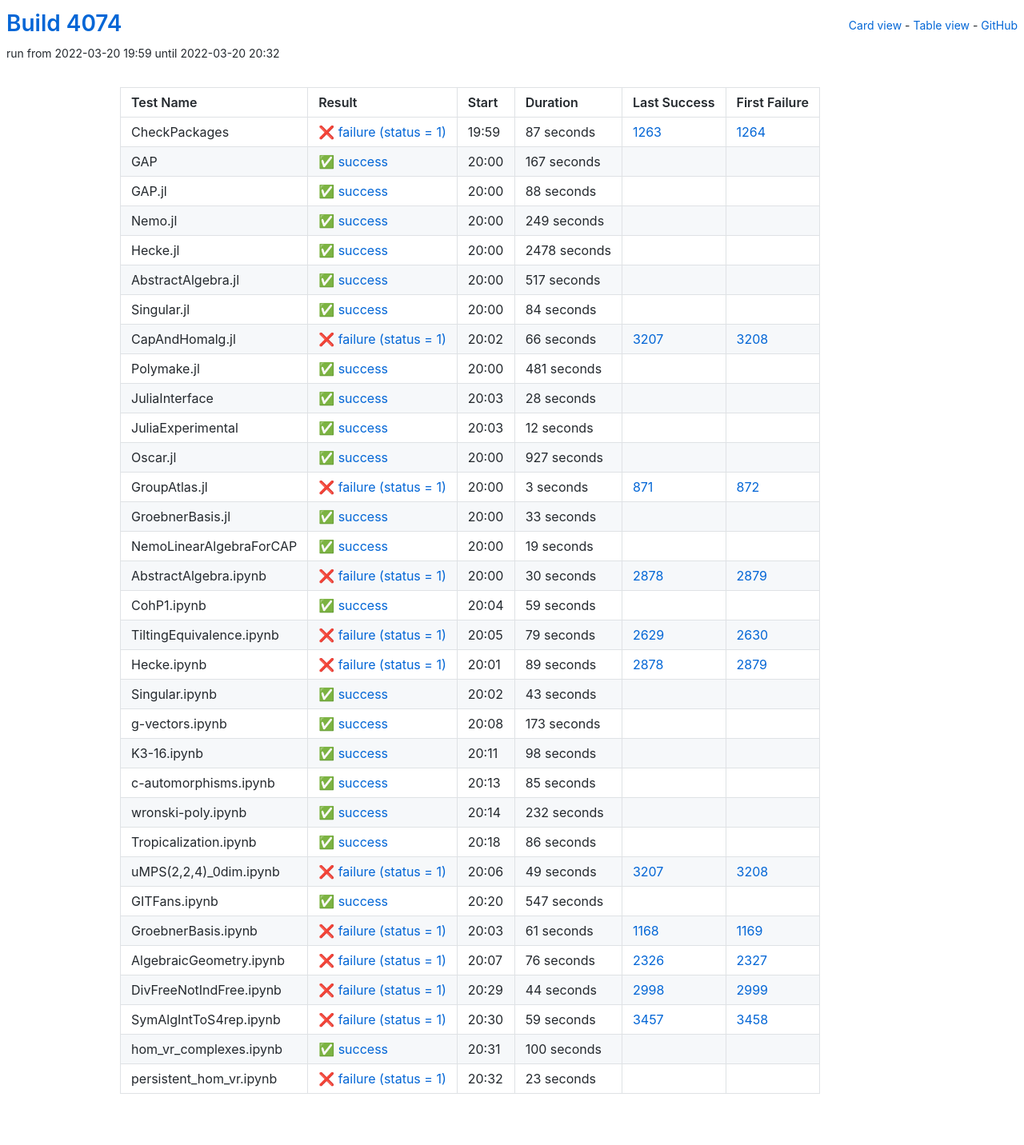
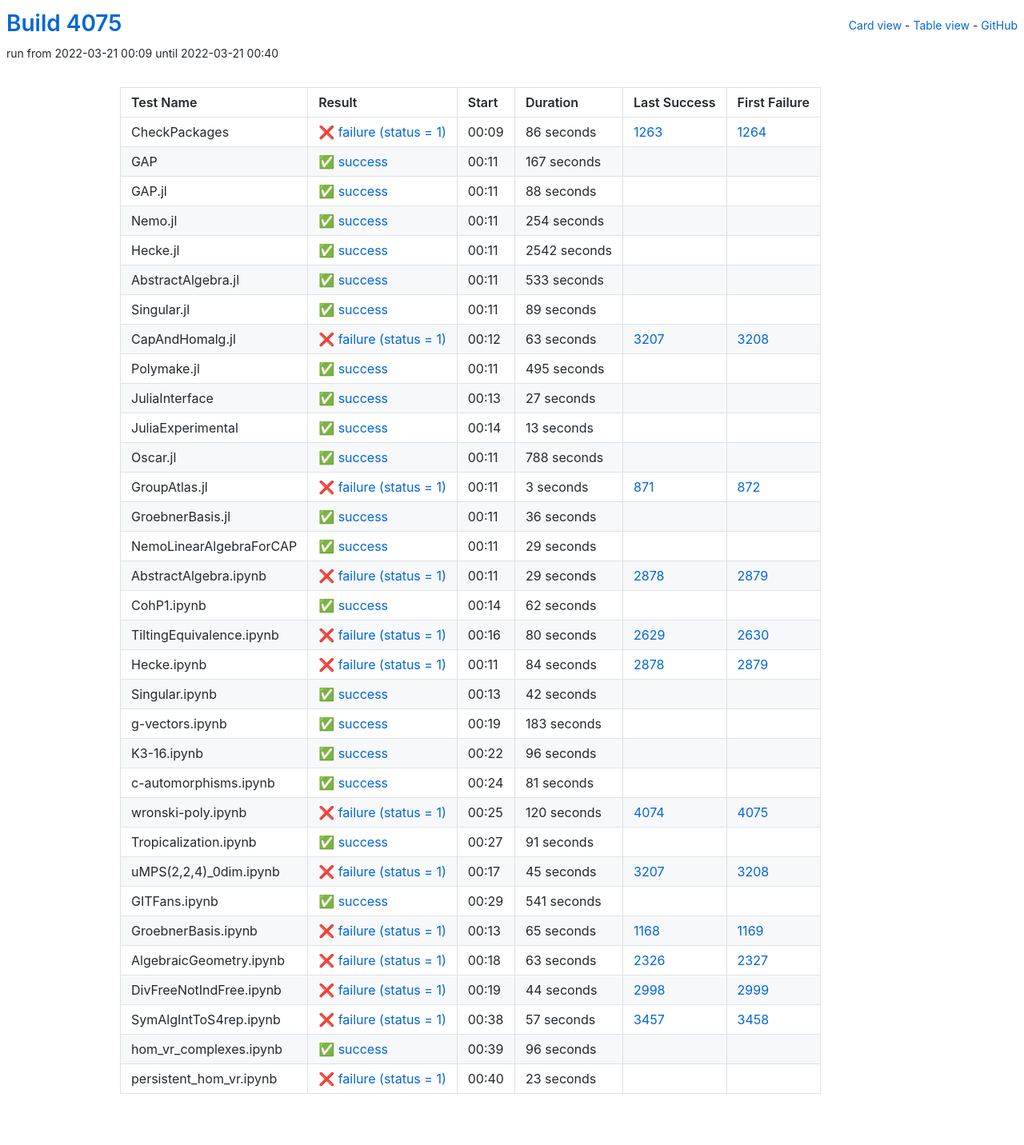
Before and after one commit to oscar-system/oscar-ci-status-stable, a Jekyll site: the page built from table.html, in a window 1280 px wide. Shown: the whole page at 80% size. Built offline with Jekyll 4.4.1, drawn with Linux system fonts in a browser that asks for light colours.

Commit message:
Build #4075

```diff
--- a/_data/ci.yml
+++ b/_data/ci.yml
@@ -1,6 +1,6 @@
 ---
-build: 4074
-build_url: https://oscarci.mathematik.uni-kl.de/job/oscar-stable/4074/
+build: 4075
+build_url: https://oscarci.mathematik.uni-kl.de/job/oscar-stable/4075/
 job: oscar-stable
 organization: oscar-system
 repo: oscar-ci-status-stable
@@ -8,20 +8,20 @@ repourl: https://github.com/oscar-system/oscar-ci-status-stable
 tests:
 - name: CheckPackages
   id: checkpackages
-  log: https://oscarci.mathematik.uni-kl.de/job/oscar-stable/4074/artifact/logs/build-4074/CheckPackages.log
-  start: 2022-03-20 19:59
+  log: https://oscarci.mathematik.uni-kl.de/job/oscar-stable/4075/artifact/logs/build-4075/CheckPackages.log
+  start: 2022-03-21 00:09
   success: false
   exitcode: 1
   status: failure
-  duration: 87
+  duration: 86
   last_success: 1263
   last_success_url: https://oscarci.mathematik.uni-kl.de/job/oscar-stable/1263/
   first_failure: 1264
   first_failure_url: https://oscarci.mathematik.uni-kl.de/job/oscar-stable/1264/
 - name: GAP
   id: gap
-  log: https://oscarci.mathematik.uni-kl.de/job/oscar-stable/4074/artifact/logs/build-4074/GAP.log
-  start: 2022-03-20 20:00
+  log: https://oscarci.mathematik.uni-kl.de/job/oscar-stable/4075/artifact/logs/build-4075/GAP.log
+  start: 2022-03-21 00:11
   success: true
   exitcode: 0
   status: success
@@ -32,8 +32,8 @@ tests:
   first_failure_url:
 - name: GAP.jl
   id: gap-jl
-  log: https://oscarci.mathematik.uni-kl.de/job/oscar-stable/4074/artifact/logs/build-4074/GAP.jl.log
-  start: 2022-03-20 20:00
+  log: https://oscarci.mathematik.uni-kl.de/job/oscar-stable/4075/artifact/logs/build-4075/GAP.jl.log
+  start: 2022-03-21 00:11
   success: true
   exitcode: 0
   status: success
@@ -44,116 +44,116 @@ tests:
   first_failure_url:
 - name: Nemo.jl
   id: nemo-jl
-  log: https://oscarci.mathematik.uni-kl.de/job/oscar-stable/4074/artifact/logs/build-4074/Nemo.jl.log
-  start: 2022-03-20 20:00
+  log: https://oscarci.mathematik.uni-kl.de/job/oscar-stable/4075/artifact/logs/build-4075/Nemo.jl.log
+  start: 2022-03-21 00:11
   success: true
   exitcode: 0
   status: success
-  duration: 249
+  duration: 254
   last_success: false
   last_success_url:
   first_failure: false
   first_failure_url:
 - name: Hecke.jl
   id: hecke-jl
-  log: https://oscarci.mathematik.uni-kl.de/job/oscar-stable/4074/artifact/logs/build-4074/Hecke.jl.log
-  start: 2022-03-20 20:00
+  log: https://oscarci.mathematik.uni-kl.de/job/oscar-stable/4075/artifact/logs/build-4075/Hecke.jl.log
+  start: 2022-03-21 00:11
   success: true
   exitcode: 0
   status: success
-  duration: 2478
+  duration: 2542
   last_success: false
   last_success_url:
   first_failure: false
   first_failure_url:
 - name: AbstractAlgebra.jl
   id: abstractalgebra-jl
-  log: https://oscarci.mathematik.uni-kl.de/job/oscar-stable/4074/artifact/logs/build-4074/AbstractAlgebra.jl.log
-  start: 2022-03-20 20:00
+  log: https://oscarci.mathematik.uni-kl.de/job/oscar-stable/4075/artifact/logs/build-4075/AbstractAlgebra.jl.log
+  start: 2022-03-21 00:11
   success: true
   exitcode: 0
   status: success
-  duration: 517
+  duration: 533
   last_success: false
   last_success_url:
   first_failure: false
   first_failure_url:
 - name: Singular.jl
   id: singular-jl
-  log: https://oscarci.mathematik.uni-kl.de/job/oscar-stable/4074/artifact/logs/build-4074/Singular.jl.log
-  start: 2022-03-20 20:00
+  log: https://oscarci.mathematik.uni-kl.de/job/oscar-stable/4075/artifact/logs/build-4075/Singular.jl.log
+  start: 2022-03-21 00:11
   success: true
   exitcode: 0
   status: success
-  duration: 84
+  duration: 89
   last_success: false
   last_success_url:
   first_failure: false
   first_failure_url:
 - name: CapAndHomalg.jl
   id: capandhomalg-jl
-  log: https://oscarci.mathematik.uni-kl.de/job/oscar-stable/4074/artifact/logs/build-4074/CapAndHomalg.jl.log
-  start: 2022-03-20 20:02
+  log: https://oscarci.mathematik.uni-kl.de/job/oscar-stable/4075/artifact/logs/build-4075/CapAndHomalg.jl.log
+  start: 2022-03-21 00:12
   success: false
   exitcode: 1
   status: failure
-  duration: 66
+  duration: 63
   last_success: 3207
   last_success_url: https://oscarci.mathematik.uni-kl.de/job/oscar-stable/3207/
   first_failure: 3208
   first_failure_url: https://oscarci.mathematik.uni-kl.de/job/oscar-stable/3208/
 - name: Polymake.jl
   id: polymake-jl
-  log: https://oscarci.mathematik.uni-kl.de/job/oscar-stable/4074/artifact/logs/build-4074/Polymake.jl.log
-  start: 2022-03-20 20:00
+  log: https://oscarci.mathematik.uni-kl.de/job/oscar-stable/4075/artifact/logs/build-4075/Polymake.jl.log
+  start: 2022-03-21 00:11
   success: true
   exitcode: 0
   status: success
-  duration: 481
+  duration: 495
   last_success: false
   last_success_url:
   first_failure: false
   first_failure_url:
 - name: JuliaInterface
   id: juliainterface
-  log: https://oscarci.mathematik.uni-kl.de/job/oscar-stable/4074/artifact/logs/build-4074/JuliaInterface.log
-  start: 2022-03-20 20:03
+  log: https://oscarci.mathematik.uni-kl.de/job/oscar-stable/4075/artifact/logs/build-4075/JuliaInterface.log
+  start: 2022-03-21 00:13
   success: true
   exitcode: 0
   status: success
-  duration: 28
+  duration: 27
   last_success: false
   last_success_url:
   first_failure: false
   first_failure_url:
 - name: JuliaExperimental
   id: juliaexperimental
-  log: https://oscarci.mathematik.uni-kl.de/job/oscar-stable/4074/artifact/logs/build-4074/JuliaExperimental.log
-  start: 2022-03-20 20:03
+  log: https://oscarci.mathematik.uni-kl.de/job/oscar-stable/4075/artifact/logs/build-4075/JuliaExperimental.log
+  start: 2022-03-21 00:14
   success: true
   exitcode: 0
   status: success
-  duration: 12
+  duration: 13
   last_success: false
   last_success_url:
   first_failure: false
   first_failure_url:
 - name: Oscar.jl
   id: oscar-jl
-  log: https://oscarci.mathematik.uni-kl.de/job/oscar-stable/4074/artifact/logs/build-4074/Oscar.jl.log
-  start: 2022-03-20 20:00
+  log: https://oscarci.mathematik.uni-kl.de/job/oscar-stable/4075/artifact/logs/build-4075/Oscar.jl.log
+  start: 2022-03-21 00:11
   success: true
   exitcode: 0
   status: success
-  duration: 927
+  duration: 788
   last_success: false
   last_success_url:
   first_failure: false
   first_failure_url:
 - name: GroupAtlas.jl
   id: groupatlas-jl
-  log: https://oscarci.mathematik.uni-kl.de/job/oscar-stable/4074/artifact/logs/build-4074/GroupAtlas.jl.log
-  start: 2022-03-20 20:00
+  log: https://oscarci.mathematik.uni-kl.de/job/oscar-stable/4075/artifact/logs/build-4075/GroupAtlas.jl.log
+  start: 2022-03-21 00:11
   success: false
   exitcode: 1
   status: failure
@@ -164,200 +164,200 @@ tests:
   first_failure_url: https://oscarci.mathematik.uni-kl.de/job/oscar-stable/872/
 - name: GroebnerBasis.jl
   id: groebnerbasis-jl
-  log: https://oscarci.mathematik.uni-kl.de/job/oscar-stable/4074/artifact/logs/build-4074/GroebnerBasis.jl.log
-  start: 2022-03-20 20:00
+  log: https://oscarci.mathematik.uni-kl.de/job/oscar-stable/4075/artifact/logs/build-4075/GroebnerBasis.jl.log
+  start: 2022-03-21 00:11
   success: true
   exitcode: 0
   status: success
-  duration: 33
+  duration: 36
   last_success: false
   last_success_url:
   first_failure: false
   first_failure_url:
 - name: NemoLinearAlgebraForCAP
   id: nemolinearalgebraforcap
-  log: https://oscarci.mathematik.uni-kl.de/job/oscar-stable/4074/artifact/logs/build-4074/NemoLinearAlgebraForCAP.log
-  start: 2022-03-20 20:00
+  log: https://oscarci.mathematik.uni-kl.de/job/oscar-stable/4075/artifact/logs/build-4075/NemoLinearAlgebraForCAP.log
+  start: 2022-03-21 00:11
   success: true
   exitcode: 0
   status: success
-  duration: 19
+  duration: 29
   last_success: false
   last_success_url:
   first_failure: false
   first_failure_url:
 - name: AbstractAlgebra.ipynb
   id: abstractalgebra-ipynb
-  log: https://oscarci.mathematik.uni-kl.de/job/oscar-stable/4074/artifact/logs/build-4074/AbstractAlgebra.ipynb.log
-  start: 2022-03-20 20:00
+  log: https://oscarci.mathematik.uni-kl.de/job/oscar-stable/4075/artifact/logs/build-4075/AbstractAlgebra.ipynb.log
+  start: 2022-03-21 00:11
   success: false
   exitcode: 1
   status: failure
-  duration: 30
+  duration: 29
   last_success: 2878
   last_success_url: https://oscarci.mathematik.uni-kl.de/job/oscar-stable/2878/
   first_failure: 2879
   first_failure_url: https://oscarci.mathematik.uni-kl.de/job/oscar-stable/2879/
 - name: CohP1.ipynb
   id: cohp1-ipynb
-  log: https://oscarci.mathematik.uni-kl.de/job/oscar-stable/4074/artifact/logs/build-4074/CohP1.ipynb.log
-  start: 2022-03-20 20:04
+  log: https://oscarci.mathematik.uni-kl.de/job/oscar-stable/4075/artifact/logs/build-4075/CohP1.ipynb.log
+  start: 2022-03-21 00:14
   success: true
   exitcode: 0
   status: success
-  duration: 59
+  duration: 62
   last_success: false
   last_success_url:
   first_failure: false
   first_failure_url:
 - name: TiltingEquivalence.ipynb
   id: tiltingequivalence-ipynb
-  log: https://oscarci.mathematik.uni-kl.de/job/oscar-stable/4074/artifact/logs/build-4074/TiltingEquivalence.ipynb.log
-  start: 2022-03-20 20:05
+  log: https://oscarci.mathematik.uni-kl.de/job/oscar-stable/4075/artifact/logs/build-4075/TiltingEquivalence.ipynb.log
+  start: 2022-03-21 00:16
   success: false
   exitcode: 1
   status: failure
-  duration: 79
+  duration: 80
   last_success: 2629
   last_success_url: https://oscarci.mathematik.uni-kl.de/job/oscar-stable/2629/
   first_failure: 2630
   first_failure_url: https://oscarci.mathematik.uni-kl.de/job/oscar-stable/2630/
 - name: Hecke.ipynb
   id: hecke-ipynb
-  log: https://oscarci.mathematik.uni-kl.de/job/oscar-stable/4074/artifact/logs/build-4074/Hecke.ipynb.log
-  start: 2022-03-20 20:01
+  log: https://oscarci.mathematik.uni-kl.de/job/oscar-stable/4075/artifact/logs/build-4075/Hecke.ipynb.log
+  start: 2022-03-21 00:11
   success: false
   exitcode: 1
   status: failure
-  duration: 89
+  duration: 84
   last_success: 2878
   last_success_url: https://oscarci.mathematik.uni-kl.de/job/oscar-stable/2878/
   first_failure: 2879
   first_failure_url: https://oscarci.mathematik.uni-kl.de/job/oscar-stable/2879/
 - name: Singular.ipynb
   id: singular-ipynb
-  log: https://oscarci.mathematik.uni-kl.de/job/oscar-stable/4074/artifact/logs/build-4074/Singular.ipynb.log
-  start: 2022-03-20 20:02
+  log: https://oscarci.mathematik.uni-kl.de/job/oscar-stable/4075/artifact/logs/build-4075/Singular.ipynb.log
+  start: 2022-03-21 00:13
   success: true
   exitcode: 0
   status: success
-  duration: 43
+  duration: 42
   last_success: false
   last_success_url:
   first_failure: false
   first_failure_url:
 - name: g-vectors.ipynb
   id: g-vectors-ipynb
-  log: https://oscarci.mathematik.uni-kl.de/job/oscar-stable/4074/artifact/logs/build-4074/g-vectors.ipynb.log
-  start: 2022-03-20 20:08
+  log: https://oscarci.mathematik.uni-kl.de/job/oscar-stable/4075/artifact/logs/build-4075/g-vectors.ipynb.log
+  start: 2022-03-21 00:19
   success: true
   exitcode: 0
   status: success
-  duration: 173
+  duration: 183
   last_success: false
   last_success_url:
   first_failure: false
   first_failure_url:
 - name: K3-16.ipynb
   id: k3-16-ipynb
-  log: https://oscarci.mathematik.uni-kl.de/job/oscar-stable/4074/artifact/logs/build-4074/K3-16.ipynb.log
-  start: 2022-03-20 20:11
+  log: https://oscarci.mathematik.uni-kl.de/job/oscar-stable/4075/artifact/logs/build-4075/K3-16.ipynb.log
+  start: 2022-03-21 00:22
   success: true
   exitcode: 0
   status: success
-  duration: 98
+  duration: 96
   last_success: false
   last_success_url:
   first_failure: false
   first_failure_url:
 - name: c-automorphisms.ipynb
   id: c-automorphisms-ipynb
-  log: https://oscarci.mathematik.uni-kl.de/job/oscar-stable/4074/artifact/logs/build-4074/c-automorphisms.ipynb.log
-  start: 2022-03-20 20:13
+  log: https://oscarci.mathematik.uni-kl.de/job/oscar-stable/4075/artifact/logs/build-4075/c-automorphisms.ipynb.log
+  start: 2022-03-21 00:24
   success: true
   exitcode: 0
   status: success
-  duration: 85
+  duration: 81
   last_success: false
   last_success_url:
   first_failure: false
   first_failure_url:
 - name: wronski-poly.ipynb
   id: wronski-poly-ipynb
-  log: https://oscarci.mathematik.uni-kl.de/job/oscar-stable/4074/artifact/logs/build-4074/wronski-poly.ipynb.log
-  start: 2022-03-20 20:14
+  log: https://oscarci.mathematik.uni-kl.de/job/oscar-stable/4075/artifact/logs/build-4075/wronski-poly.ipynb.log
+  start: 2022-03-21 00:25
+  success: false
+  exitcode: 1
+  status: failure
+  duration: 120
+  last_success: 4074
+  last_success_url: https://oscarci.mathematik.uni-kl.de/job/oscar-stable/4074/
+  first_failure: 4075
+  first_failure_url: https://oscarci.mathematik.uni-kl.de/job/oscar-stable/4075/
+- name: Tropicalization.ipynb
+  id: tropicalization-ipynb
+  log: https://oscarci.mathematik.uni-kl.de/job/oscar-stable/4075/artifact/logs/build-4075/Tropicalization.ipynb.log
+  start: 2022-03-21 00:27
   success: true
   exitcode: 0
   status: success
-  duration: 232
-  last_success: false
-  last_success_url:
-  first_failure: false
-  first_failure_url:
-- name: Tropicalization.ipynb
-  id: tropicalization-ipynb
-  log: https://oscarci.mathematik.uni-kl.de/job/oscar-stable/4074/artifact/logs/build-4074/Tropicalization.ipynb.log
-  start: 2022-03-20 20:18
-  success: true
-  exitcode: 0
-  status: success
-  duration: 86
+  duration: 91
   last_success: false
   last_success_url:
   first_failure: false
   first_failure_url:
 - name: uMPS(2,2,4)_0dim.ipynb
   id: umps-2-2-4-0dim-ipynb
-  log: https://oscarci.mathematik.uni-kl.de/job/oscar-stable/4074/artifact/logs/build-4074/uMPS-2-2-4-_0dim.ipynb.log
-  start: 2022-03-20 20:06
+  log: https://oscarci.mathematik.uni-kl.de/job/oscar-stable/4075/artifact/logs/build-4075/uMPS-2-2-4-_0dim.ipynb.log
+  start: 2022-03-21 00:17
   success: false
   exitcode: 1
   status: failure
-  duration: 49
+  duration: 45
   last_success: 3207
   last_success_url: https://oscarci.mathematik.uni-kl.de/job/oscar-stable/3207/
   first_failure: 3208
   first_failure_url: https://oscarci.mathematik.uni-kl.de/job/oscar-stable/3208/
 - name: GITFans.ipynb
   id: gitfans-ipynb
-  log: https://oscarci.mathematik.uni-kl.de/job/oscar-stable/4074/artifact/logs/build-4074/GITFans.ipynb.log
-  start: 2022-03-20 20:20
+  log: https://oscarci.mathematik.uni-kl.de/job/oscar-stable/4075/artifact/logs/build-4075/GITFans.ipynb.log
+  start: 2022-03-21 00:29
   success: true
   exitcode: 0
   status: success
-  duration: 547
+  duration: 541
   last_success: false
   last_success_url:
   first_failure: false
   first_failure_url:
 - name: GroebnerBasis.ipynb
   id: groebnerbasis-ipynb
-  log: https://oscarci.mathematik.uni-kl.de/job/oscar-stable/4074/artifact/logs/build-4074/GroebnerBasis.ipynb.log
-  start: 2022-03-20 20:03
+  log: https://oscarci.mathematik.uni-kl.de/job/oscar-stable/4075/artifact/logs/build-4075/GroebnerBasis.ipynb.log
+  start: 2022-03-21 00:13
   success: false
   exitcode: 1
   status: failure
-  duration: 61
+  duration: 65
   last_success: 1168
   last_success_url: https://oscarci.mathematik.uni-kl.de/job/oscar-stable/1168/
   first_failure: 1169
   first_failure_url: https://oscarci.mathematik.uni-kl.de/job/oscar-stable/1169/
 - name: AlgebraicGeometry.ipynb
   id: algebraicgeometry-ipynb
-  log: https://oscarci.mathematik.uni-kl.de/job/oscar-stable/4074/artifact/logs/build-4074/AlgebraicGeometry.ipynb.log
-  start: 2022-03-20 20:07
+  log: https://oscarci.mathematik.uni-kl.de/job/oscar-stable/4075/artifact/logs/build-4075/AlgebraicGeometry.ipynb.log
+  start: 2022-03-21 00:18
   success: false
   exitcode: 1
   status: failure
-  duration: 76
+  duration: 63
   last_success: 2326
   last_success_url: https://oscarci.mathematik.uni-kl.de/job/oscar-stable/2326/
   first_failure: 2327
   first_failure_url: https://oscarci.mathematik.uni-kl.de/job/oscar-stable/2327/
 - name: DivFreeNotIndFree.ipynb
   id: divfreenotindfree-ipynb
-  log: https://oscarci.mathematik.uni-kl.de/job/oscar-stable/4074/artifact/logs/build-4074/DivFreeNotIndFree.ipynb.log
-  start: 2022-03-20 20:29
+  log: https://oscarci.mathematik.uni-kl.de/job/oscar-stable/4075/artifact/logs/build-4075/DivFreeNotIndFree.ipynb.log
+  start: 2022-03-21 00:19
   success: false
   exitcode: 1
   status: failure
@@ -368,32 +368,32 @@ tests:
   first_failure_url: https://oscarci.mathematik.uni-kl.de/job/oscar-stable/2999/
 - name: SymAlgIntToS4rep.ipynb
   id: symalginttos4rep-ipynb
-  log: https://oscarci.mathematik.uni-kl.de/job/oscar-stable/4074/artifact/logs/build-4074/SymAlgIntToS4rep.ipynb.log
-  start: 2022-03-20 20:30
+  log: https://oscarci.mathematik.uni-kl.de/job/oscar-stable/4075/artifact/logs/build-4075/SymAlgIntToS4rep.ipynb.log
+  start: 2022-03-21 00:38
   success: false
   exitcode: 1
   status: failure
-  duration: 59
+  duration: 57
   last_success: 3457
   last_success_url: https://oscarci.mathematik.uni-kl.de/job/oscar-stable/3457/
   first_failure: 3458
   first_failure_url: https://oscarci.mathematik.uni-kl.de/job/oscar-stable/3458/
 - name: hom_vr_complexes.ipynb
   id: hom-vr-complexes-ipynb
-  log: https://oscarci.mathematik.uni-kl.de/job/oscar-stable/4074/artifact/logs/build-4074/hom_vr_complexes.ipynb.log
-  start: 2022-03-20 20:31
+  log: https://oscarci.mathematik.uni-kl.de/job/oscar-stable/4075/artifact/logs/build-4075/hom_vr_complexes.ipynb.log
+  start: 2022-03-21 00:39
   success: true
   exitcode: 0
   status: success
-  duration: 100
+  duration: 96
   last_success: false
   last_success_url:
   first_failure: false
   first_failure_url:
 - name: persistent_hom_vr.ipynb
   id: persistent-hom-vr-ipynb
-  log: https://oscarci.mathematik.uni-kl.de/job/oscar-stable/4074/artifact/logs/build-4074/persistent_hom_vr.ipynb.log
-  start: 2022-03-20 20:32
+  log: https://oscarci.mathematik.uni-kl.de/job/oscar-stable/4075/artifact/logs/build-4075/persistent_hom_vr.ipynb.log
+  start: 2022-03-21 00:40
   success: false
   exitcode: 1
   status: failure
```
Also changed, not shown: README.md.
